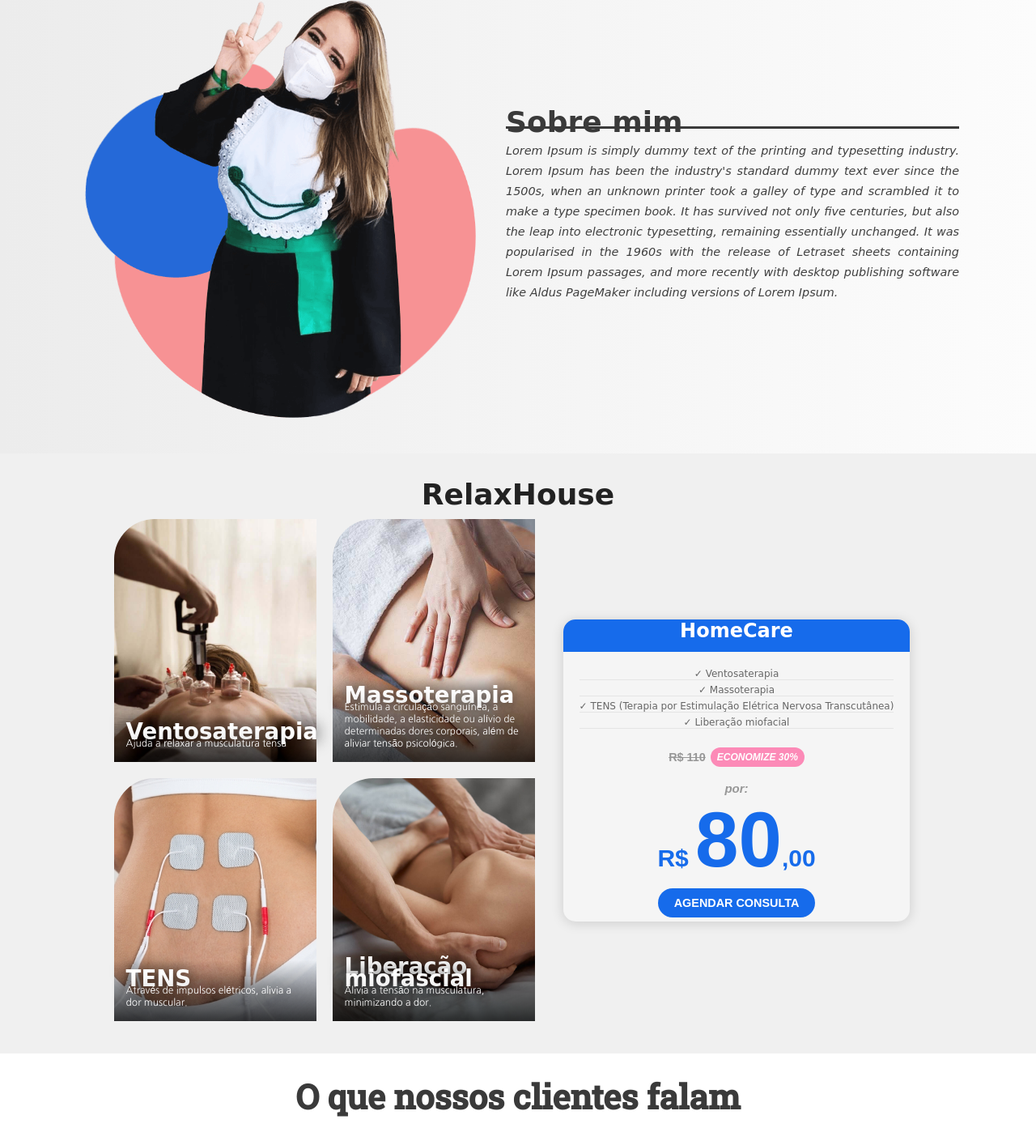
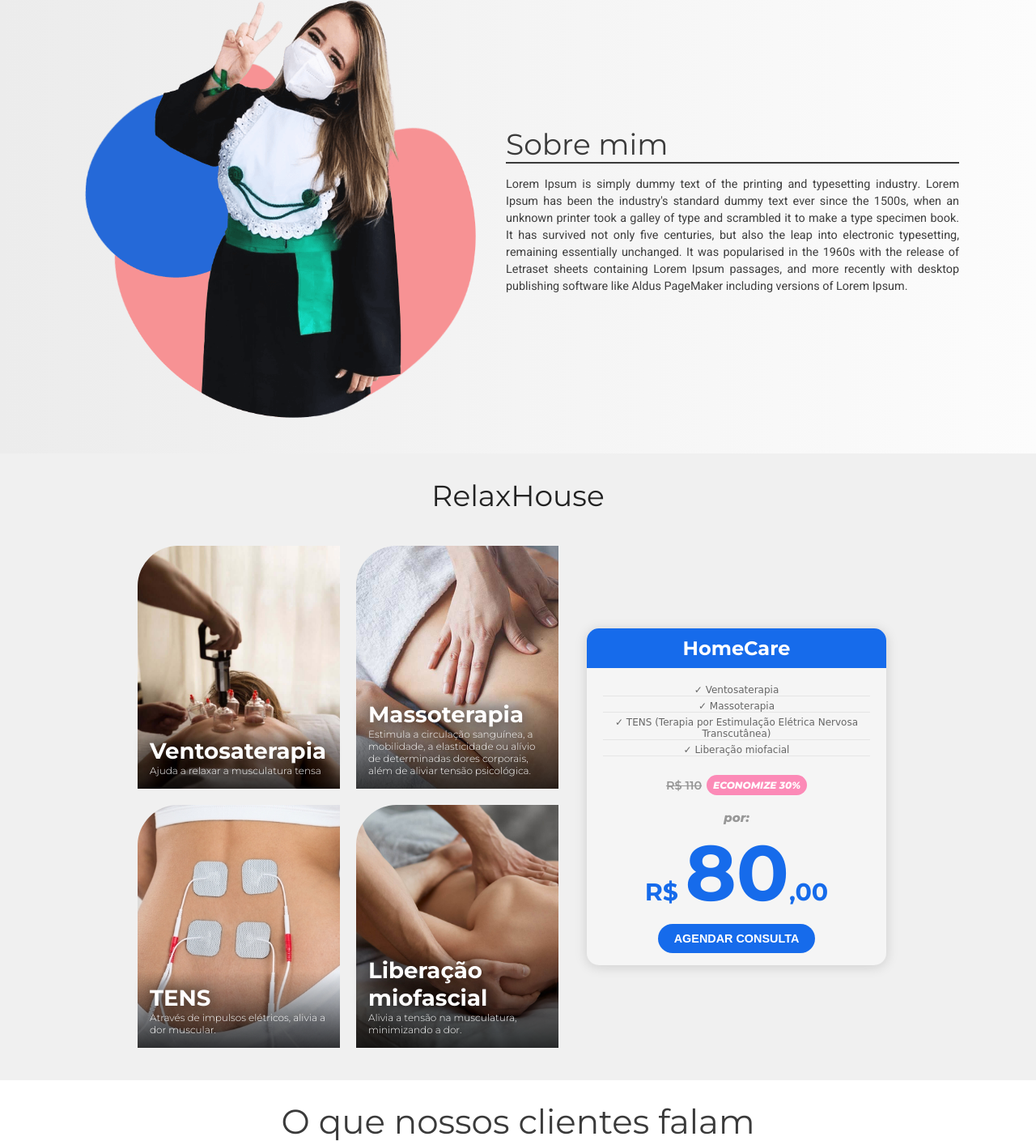
Before and after one commit to LucasVerissimo7/luca, a plain HTML site: page index.html in a window 1280 px wide. Shown: the part 570-1984 px from the top of the page at 81% size. Drawn offline with Linux system fonts and the light colour scheme; a script that the page names is missing; a web font is replaced by a local one.

Commit message:
Update styles.css

```diff
--- a/styles.css
+++ b/styles.css
@@ -1,7 +1,13 @@
-@import url('https://fonts.googleapis.com/css2?family=Merriweather:ital,wght@0,300;0,400;0,700;0,900;1,300;1,400;1,700;1,900&display=swap');
-@import url('https://fonts.googleapis.com/css2?family=Baloo+Tammudu+2:wght@400;500;600;700;800&display=swap');
-@import url('https://fonts.googleapis.com/css2?family=Nanum+Gothic&display=swap');
+@import url('https://fonts.googleapis.com/css2?family=Heebo:wght@100;200;300;400;500;600;700;800;900&display=swap');
 @import url('https://fonts.googleapis.com/css2?family=Roboto+Slab:wght@500&display=swap');
+@import url('https://fonts.googleapis.com/css2?family=Montserrat:ital,wght@0,100;0,200;0,300;0,400;0,500;0,600;0,700;0,800;0,900;1,100;1,200;1,300;1,400;1,500;1,600;1,700;1,800;1,900&display=swap');
+
+/*
+Heebo         font-family: 'Heebo', sans-serif;
+Montserrat    font-family: 'Montserrat', sans-serif;
+
+*/
+
 
 * {
     padding: 0;
@@ -146,22 +152,22 @@ header {
     max-width: 70vh;
     text-align: justify;
     margin-left: 30px;
-    line-height: 10px;
 }
 
 .h1-AR1 {
     font-size: 3em;
-    font-weight: 700;
+    font-family: 'Montserrat', sans-serif;
+    font-weight: 400;
     color: #3a3a3a;
-    border-bottom: #3a3a3a solid 3px;
+    border-bottom: #3a3a3a solid 2px;
 }
 
 .h3-AR1 {
     font-size: 1.2em;
     margin-top: 15px;
     color: #3f3f3f;
-    font-style: italic;
-    line-height: 25px;
+    font-weight: 400;
+    font-family: 'Heebo', sans-serif;
 }
 /*-------------------------- SOBRE MIM ----------------------------------*/
 
@@ -184,8 +190,8 @@ animation: fadeIn 1s ease-in-out;
 
     .h1-ar2 {
         font-size: 3.5em;
-        font-weight: 700;
-        font-family: 'Roboto Slab', serif;
+        font-weight: 400;
+        font-family: 'Montserrat', sans-serif;
         margin-bottom: 10px;
         color: #3a3a3a;
     }
@@ -216,7 +222,7 @@ animation: fadeIn 1s ease-in-out;
      text-align: center;
      margin-top: 10px;
      user-select: none;
-     font-family: 'Ubuntu', sans-serif;
+     font-family: 'Montserrat', sans-serif;
      font-size: 13px;
      background: #166beb;
      padding: 70px 30px 30px 30px;
@@ -225,9 +231,9 @@ animation: fadeIn 1s ease-in-out;
     }
 
     .h4-bold {
-        font-weight: 500;
+        font-weight: 700;
         margin-top: 10px;
-        font-family: 'Roboto Slab', serif;
+        font-family: 'Montserrat', sans-serif;
         font-size: 1.6em;
         color: #ffffff;
         font-size: 15px;
@@ -255,8 +261,10 @@ animation: fadeIn 1s ease-in-out;
 
 .h1-ar3-top{
     font-size: 3em;
-    font-weight: 800;
+    font-weight: 400;
+    font-family: 'Montserrat', sans-serif;
     color: #222222;
+    margin-bottom: 30px;
 }
 .servicos {
     display: flex;
@@ -361,8 +369,7 @@ animation: fadeIn 1s ease-in-out;
 .h1-ar3 {
     font-size: 2.3em;
     font-weight: 700;
-    font-family: 'Baloo Tammudu 2', cursive;
-    line-height: 15px;
+    font-family: 'Montserrat', sans-serif;
     color: #ffffff;
     text-shadow: rgb(0, 0, 0) 0px 0px 20px;
     -webkit-animation: fadeIn 1s ease-in-out;
@@ -383,7 +390,7 @@ animation: fadeIn 1s ease-in-out;
 .h3-ar3 {
     font-size: 1em;
     font-weight: 300;
-    font-family: 'Nanum Gothic', sans-serif;
+    font-family: 'Montserrat', sans-serif;
     color: #ffffff;
     text-shadow: rgb(0, 0, 0) 0px 0px 20px;
     -webkit-animation: fadeIn 1s ease-in-out;
@@ -415,8 +422,9 @@ animation: fadeIn 1s ease-in-out;
     border-radius: 15px 15px 0 0 ;
     width: 100%;
     text-align: center;
-    height: 40px;
     color: white;
+    font-family: 'Montserrat', sans-serif;
+    padding: 10px 0 10px 0;
 }
 
 .lista {
@@ -427,18 +435,19 @@ animation: fadeIn 1s ease-in-out;
 .valor {
     display: flex;
     align-items: center;
-    font-family: Arial, Helvetica, sans-serif;
+    font-family: 'Montserrat', sans-serif;
 }
 
 .preco {
     background: #f5f5f5;
     box-shadow: 0 2px 15px 0 rgba(0,0,0,.15);
     border-radius: 15px;
-    padding-bottom: 15px;
+    padding-bottom: 25px;
     display: flex;
     flex-direction: column;
     align-items: center;
     margin: 25px;
+    max-width: 370px;
 }
 
 .title-preco {
@@ -477,7 +486,7 @@ animation: fadeIn 1s ease-in-out;
     font-style: italic;
     padding: 5px 8px 5px 8px;
     border-radius: 15px;
-    font-family: Arial, Helvetica, sans-serif;
+    font-family: 'Montserrat', sans-serif;
 }
 
 .valor-atual {
@@ -487,7 +496,7 @@ animation: fadeIn 1s ease-in-out;
     place-items: center;
     margin: 15px;
     font-size: 15px;
-    font-family: Arial, Helvetica, sans-serif;
+    font-family: 'Montserrat', sans-serif;
 }
 .depois {
     color: #166beb;
```
